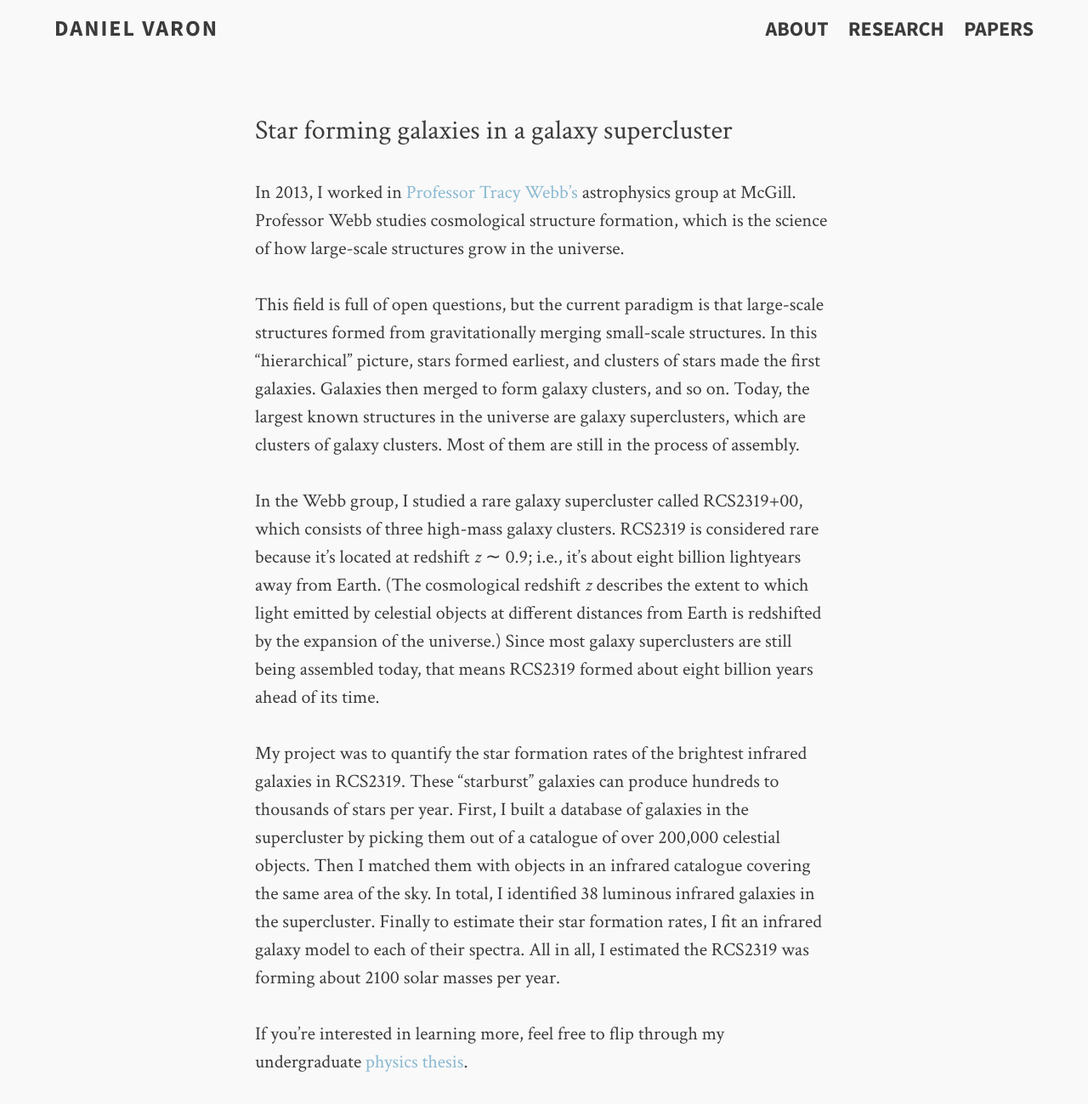
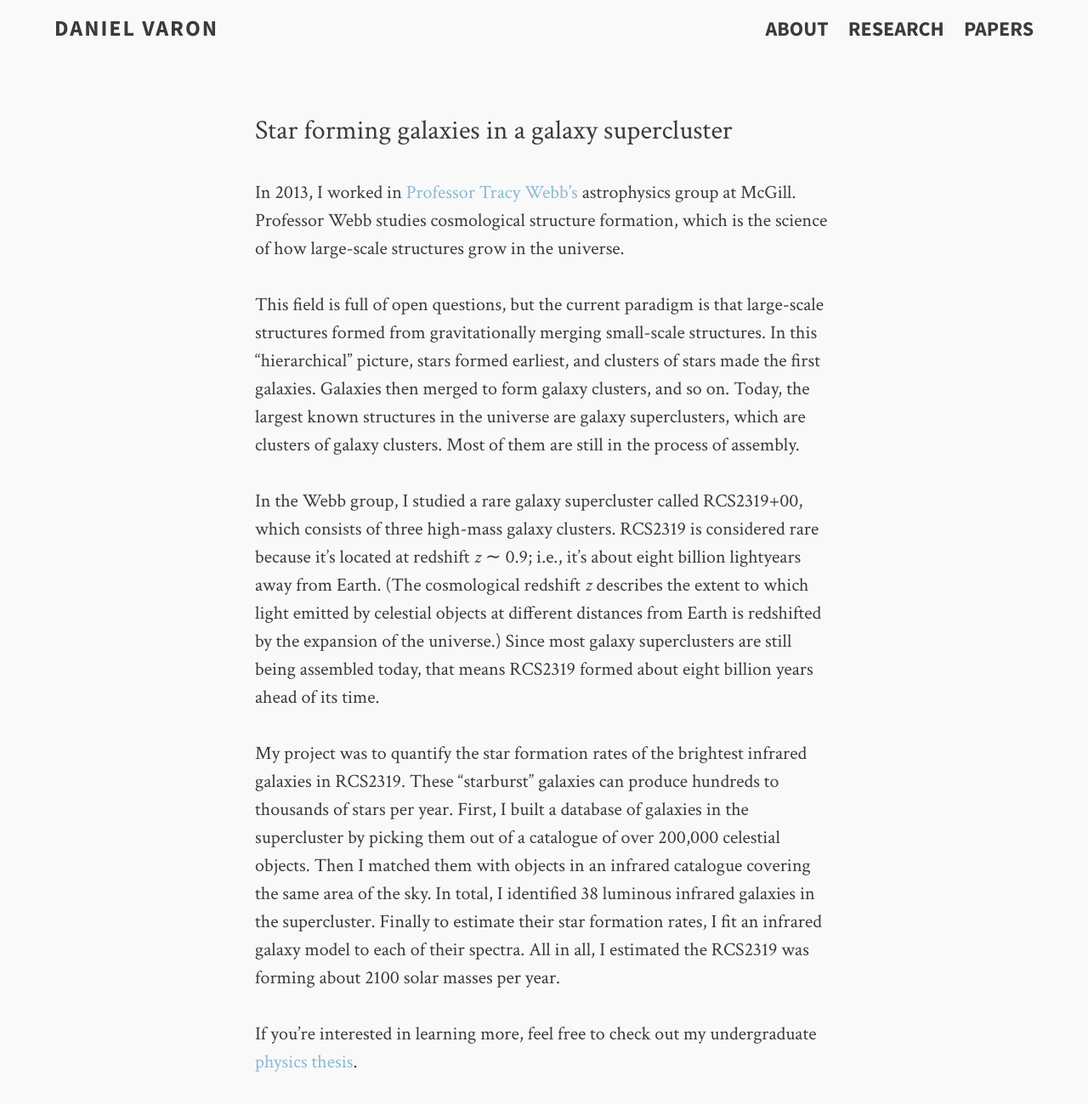
Before and after one commit to djvaron/djvaron.github.io, a Jekyll site: the page built from res_astro.md, in a window 1280 px wide. Shown: the whole page at 85% size. Built offline with Jekyll 4.4.1, drawn with Linux system fonts in a browser that asks for light colours.

Commit message:
edit astro research

```diff
--- a/res_astro.md
+++ b/res_astro.md
@@ -14,7 +14,7 @@ In the Webb group, I studied a rare galaxy supercluster called RCS2319+00, which
 
 My project was to quantify the star formation rates of the brightest infrared galaxies in RCS2319. These "starburst" galaxies can produce hundreds to thousands of stars per year. First, I built a database of galaxies in the supercluster by picking them out of a catalogue of over 200,000 celestial objects. Then I matched them with objects in an infrared catalogue covering the same area of the sky. In total, I identified 38 luminous infrared galaxies in the supercluster. Finally to estimate their star formation rates, I fit an infrared galaxy model to each of their spectra. All in all, I estimated the RCS2319 was forming about 2100 solar masses per year.
 
-If you're interested in learning more, feel free to flip through my undergraduate [physics thesis](/honphysthesis.pdf).
+If you're interested in learning more, feel free to check out my undergraduate [physics thesis](/honphysthesis.pdf).
 
 <!--
 and presented it with a poster at the 2014 Canadian Undergraduate Physics Conference in Kingston, Ontario.
```
